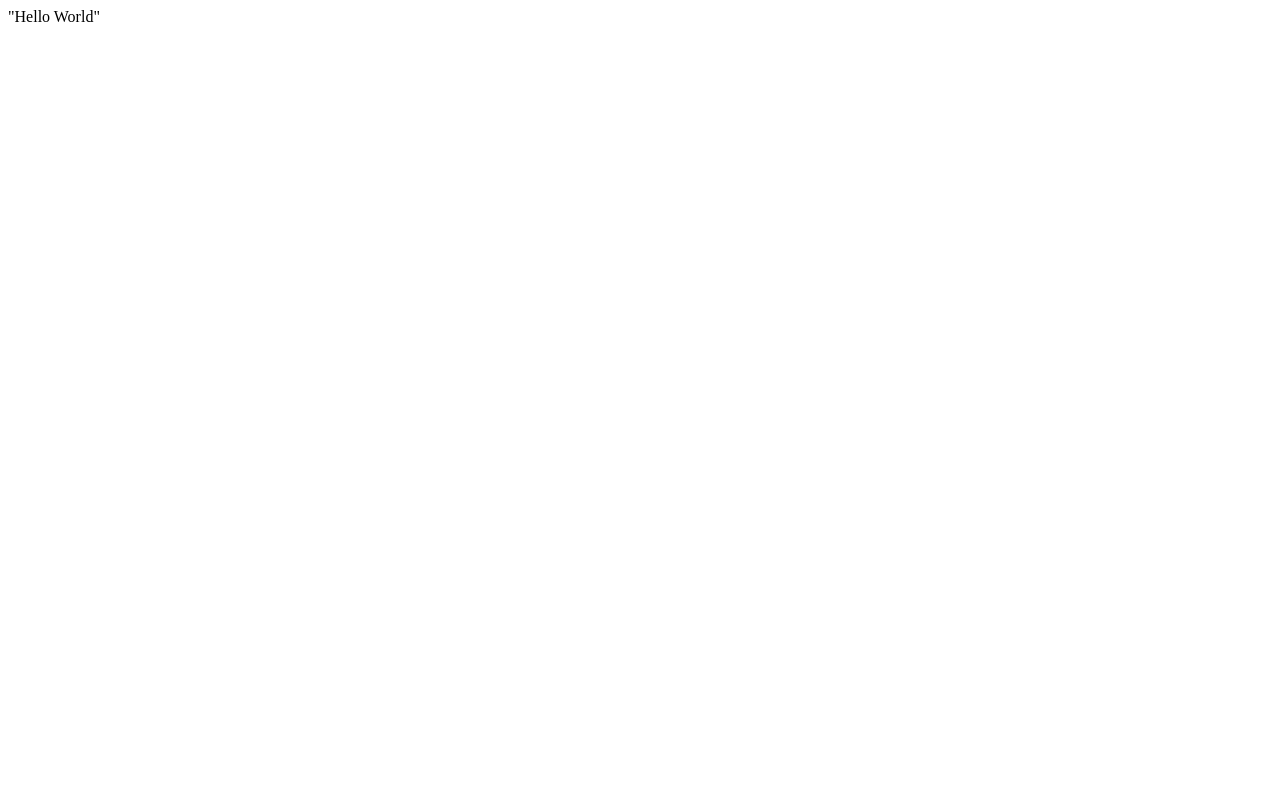
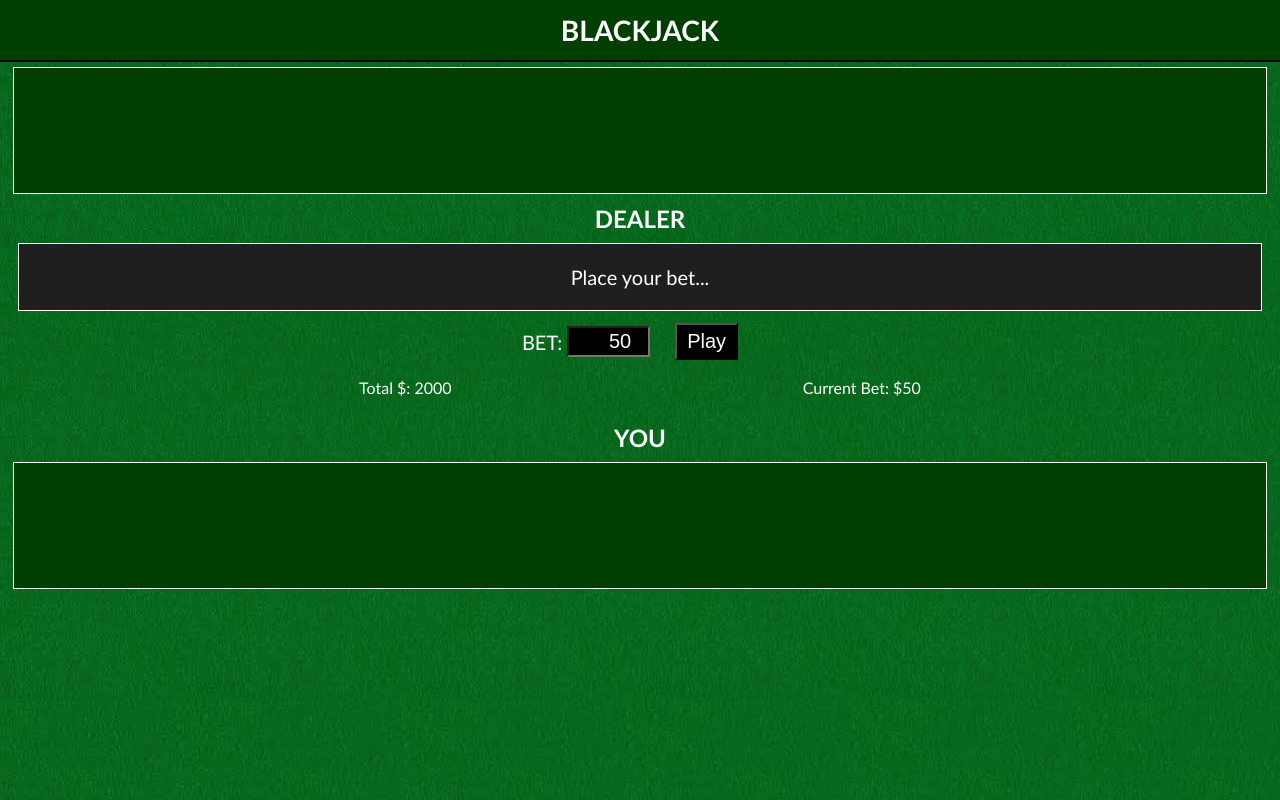
Before and after one commit to MADvs/MADvs.github.io, a plain HTML site: page index.html in a window 1280 px wide. Drawn offline with Linux system fonts and the light colour scheme.

Commit message:
Version0.3
Broken betting system needs fixing, low graphical updates.

Signed-off-by: Michael Davis <150438464+MADvs@users.noreply.github.com>

```diff
--- a/index.html
+++ b/index.html
@@ -1 +1,39 @@
-"Hello World"
+<!DOCTYPE html>
+<html lang="en">
+    <head>
+        <title></title>
+        <meta charset="utf-8"/>
+        <meta name="viewport" content="width=device-width, initial-scale=1.0"/>
+        <link href="styles.css" rel="stylesheet"/>
+    </head>
+    <body>
+        <div class="top-bar">
+            <h3>BLACKJACK</h3>
+        </div>
+        <div class="container" id="dealerContainer">
+        </div>
+        <h3 class="name">DEALER</h3>
+        <div class="game-log" id="gameLogContainer">
+            <p id="gameLog">This is the game log.</p>
+        </div>
+        <div class="button-box" id="gameButtonBox">
+            <button id="hitButton">Hit</button>
+            <button id="standButton">Stand</button>
+        </div>
+        <div class="button-box hidden" id="againButtonBox">
+            <div class="bet-input-container">
+                <label for="bet">BET:</label>
+                <input name="bet" type="number" id="betInput" value="50"/>
+            </div>
+            <button id="againButton">Play</button>
+        </div>
+        <div class="bet-container">
+            <p class="money">Total $: <span id="currentMoney"></span></p>
+            <p class="money">Current Bet: $<span id="currentBet"></span></p>
+        </div>
+        <h3 class="name">YOU</h3>
+        <div class="container" id="playerContainer">
+        </div>
+	    <script src="script.js"></script>
+    </body>
+</html>
```
